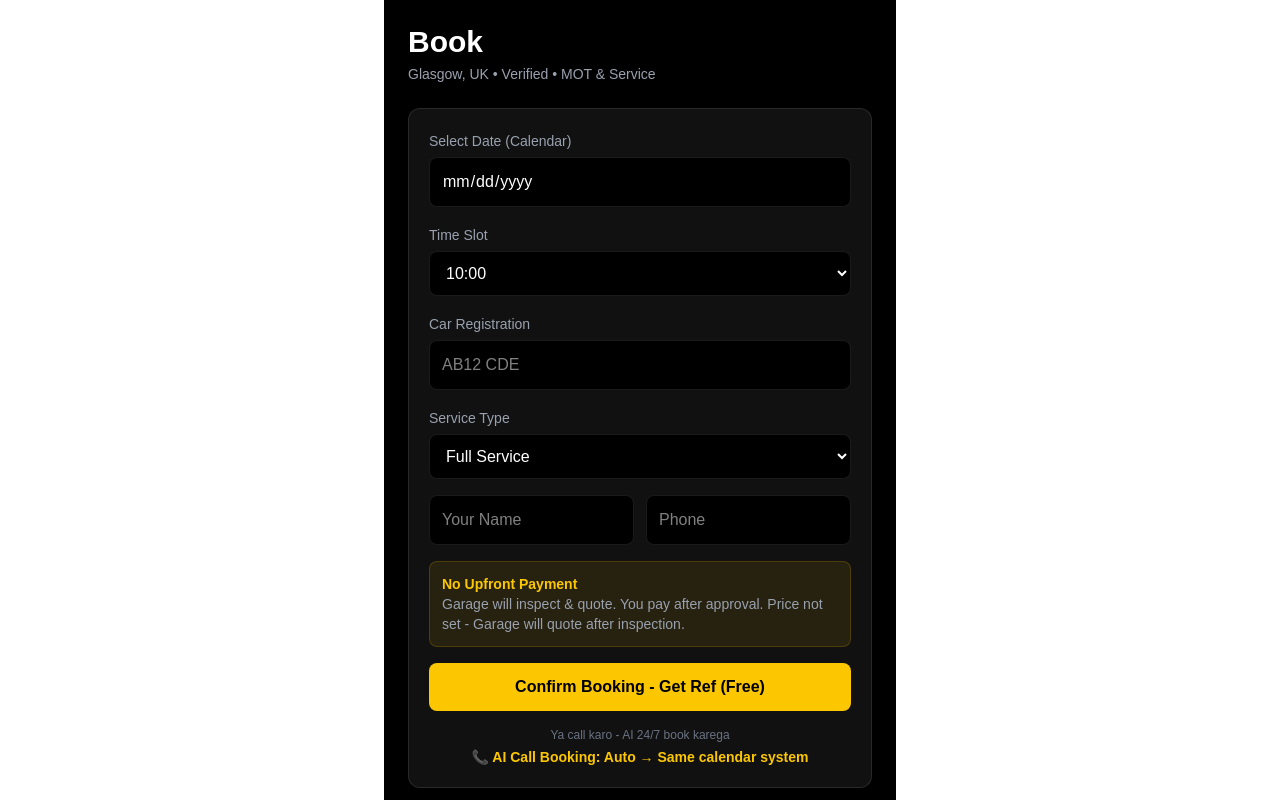
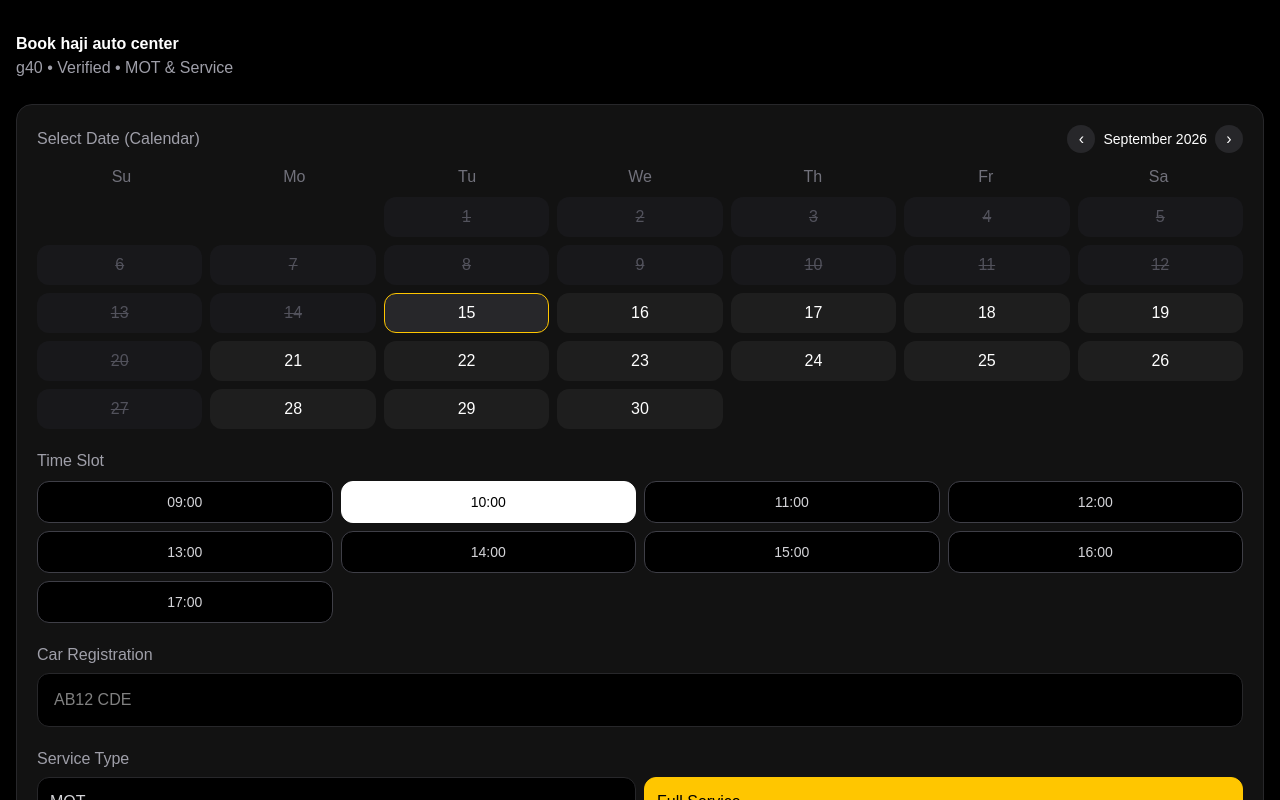
Before and after one commit to ayaan41/ai-garage, a Next.js app: page /book/mobile in a window 1280 px wide. Shown: the top 800 px of the page. Built offline with nearby package versions, Linux system fonts and the light colour scheme; no server answers; the database is empty.

Commit message:
premium calendar

```diff
--- a/src/app/book/[id]/page.tsx
+++ b/src/app/book/[id]/page.tsx
@@ -1,98 +1,144 @@
 "use client";
-import { useState, useEffect } from "react";
+import { useState } from "react";
 import { useParams, useRouter } from "next/navigation";
-import { createClient } from "@supabase/supabase-js";
 
-const supabase = createClient(process.env.NEXT_PUBLIC_SUPABASE_URL!, process.env.NEXT_PUBLIC_SUPABASE_ANON_KEY!);
+export default function BookPage() {
+  const params = useParams();
+  const router = useRouter();
+  const garageId = params.id as string;
 
-export default function BookGaragePage() {
-  const { id } = useParams();
-  const router = useRouter();
-  const [garage, setGarage] = useState<any>(null);
-  const [date, setDate] = useState("");
-  const [time, setTime] = useState("10:00");
+  const [selectedDate, setSelectedDate] = useState<Date | null>(null);
+  const [selectedTime, setSelectedTime] = useState("10:00");
   const [carReg, setCarReg] = useState("");
   const [service, setService] = useState("Full Service");
   const [name, setName] = useState("");
   const [phone, setPhone] = useState("");
   const [loading, setLoading] = useState(false);
+  const [currentMonth, setCurrentMonth] = useState(new Date());
 
-  useEffect(() => {
-    supabase.from("garages").select("*").eq("id", id).single().then(({data})=>setGarage(data));
-  }, [id]);
+  const getDaysInMonth = () => {
+    const year = currentMonth.getFullYear();
+    const month = currentMonth.getMonth();
+    const firstDay = new Date(year, month, 1);
+    const lastDay = new Date(year, month + 1, 0);
+    const days = [];
+    for (let i = 0; i < firstDay.getDay(); i++) days.push(null);
+    for (let d = 1; d <= lastDay.getDate(); d++) {
+      days.push(new Date(year, month, d));
+    }
+    return days;
+  };
+
+  const timeSlots = ["09:00","10:00","11:00","12:00","13:00","14:00","15:00","16:00","17:00"];
+  const services = ["MOT","Full Service","Interim Service","Brake Check","Engine Diagnostics","Oil Change"];
+
+  const isPast = (date: Date) => {
+    const today = new Date(); today.setHours(0,0,0,0);
+    return date < today;
+  };
+  const isSunday = (date: Date) => date.getDay() === 0;
+  const isToday = (date: Date) => new Date().toDateString() === date.toDateString();
+  const isSelected = (date: Date) => selectedDate?.toDateString() === date.toDateString();
 
   const handleBooking = async () => {
-    if (!date ||!carReg ||!name ||!phone) { alert("Date, Car Reg, Name, Phone required"); return; }
+    if (!selectedDate ||!carReg ||!name ||!phone) {
+      alert("Please fill all fields + select date");
+      return;
+    }
     setLoading(true);
-    const bookingRef = `GLA-${Math.floor(100000 + Math.random()*900000)}-${Math.random().toString(36).substring(2,4).toUpperCase()}`;
-
-    const { data, error } = await supabase.from("bookings").insert({
-      booking_ref: bookingRef,
-      garage_id: id,
-      garage_name: garage?.name,
+    try {
+      const res = await fetch("/api/bookings", {
+        method: "POST",
+        headers: { "Content-Type": "application/json" },
+        body: JSON.stringify({
+          garage_id: garageId,
+          booking_date: selectedDate.toISOString().split("T")[0],
+          time_slot: selectedTime,
+          car_reg: carReg.toUpperCase(),
           service_type: service,
-      service: service,
-      booking_date: date,
-      booking_time: time,
-      car_reg: carReg,
-      vehicle_reg: carReg,
           customer_name: name,
-      customer_phone: phone,
           phone: phone,
-      status: "pending_quote", // NO PAYMENT - garage will quote after inspection
-      source: "website_calendar",
-      total_price: null, // Price nahi - garage quote karega
-    }).select().single();
-
+          status: "pending_quote",
+        }),
+      });
+      const data = await res.json();
+      router.push(`/track/${data.ref || data.id}`);
+    } catch (e) {
+      alert("Booking failed");
+    }
     setLoading(false);
-    if (error) { alert(error.message); return; }
-    // Track pe bhejo - Domino's style
-    router.push(`/track/${bookingRef}`);
   };
 
+  const days = getDaysInMonth();
+
   return (
-    <div className="min-h-screen bg-black text-white p-6 max-w-lg mx-auto">
-      <h1 className="text-3xl font-bold">Book {garage?.name}</h1>
-      <p className="text-gray-400 text-sm mt-1">{garage?.address || "Glasgow, UK"} • Verified • MOT & Service</p>
-
-      <div className="mt-6 bg-[#111] border border-white/10 rounded-xl p-5 space-y-4">
+    <div className="min-h-screen bg-black text-white flex justify-center p-4">
+      <div className="w-full max-w-">
+        <div className="mb-6 pt-4">
+          <h1 className="text- font-bold">Book haji auto center</h1>
+          <p className="text-zinc-400 text-">g40 • Verified • MOT & Service</p>
+        </div>
+        <div className="bg-[#121212] border border-zinc-800 rounded-2xl p-5 space-y-5">
           <div>
-          <label className="text-sm text-gray-400">Select Date (Calendar)</label>
-          <input type="date" value={date} onChange={e=>setDate(e.target.value)} className="w-full mt-1 bg-black border border-white/10 rounded-lg p-3" min={new Date().toISOString().split('T')[0]} />
+            <div className="flex justify-between items-center mb-3">
+              <label className="text- text-zinc-400">Select Date (Calendar)</label>
+              <div className="flex gap-2 items-center">
+                <button onClick={() => setCurrentMonth(new Date(currentMonth.getFullYear(), currentMonth.getMonth()-1, 1))} className="w-7 h-7 rounded-full bg-zinc-800">‹</button>
+                <span className="text-sm font-medium">{currentMonth.toLocaleString('en-GB', { month: 'long', year: 'numeric' })}</span>
+                <button onClick={() => setCurrentMonth(new Date(currentMonth.getFullYear(), currentMonth.getMonth()+1, 1))} className="w-7 h-7 rounded-full bg-zinc-800">›</button>
+              </div>
+            </div>
+            <div className="grid grid-cols-7 gap-1 text- text-zinc-500 mb-2 text-center">
+              <div>Su</div><div>Mo</div><div>Tu</div><div>We</div><div>Th</div><div>Fr</div><div>Sa</div>
+            </div>
+            <div className="grid grid-cols-7 gap-2">
+              {days.map((d, i) => {
+                if (!d) return <div key={i} />;
+                const disabled = isPast(d) || isSunday(d);
+                return (
+                  <button key={i} disabled={disabled} onClick={() => setSelectedDate(d)}
+                    className={`h-10 rounded-xl text- font-medium
+                      ${disabled? "bg-zinc-900 text-zinc-600 line-through" : ""}
+                      ${!disabled && isSelected(d)? "bg-[#FFC600] text-black scale-105" : ""}
+                      ${!disabled &&!isSelected(d) && isToday(d)? "bg-zinc-800 border border-[#FFC600] text-white" : ""}
+                      ${!disabled &&!isSelected(d) &&!isToday(d)? "bg-[#1E1E1E] hover:bg-zinc-700 text-white" : ""}`}>
+                    {d.getDate()}
+                  </button>
+                );
+              })}
+            </div>
           </div>
           <div>
-          <label className="text-sm text-gray-400">Time Slot</label>
-          <select value={time} onChange={e=>setTime(e.target.value)} className="w-full mt-1 bg-black border border-white/10 rounded-lg p-3">
-            <option>09:00</option><option>10:00</option><option>11:00</option><option>12:00</option><option>13:00</option><option>14:00</option><option>15:00</option><option>16:00</option><option>17:00</option>
-          </select>
+            <label className="text- text-zinc-400 mb-2 block">Time Slot</label>
+            <div className="grid grid-cols-4 gap-2">
+              {timeSlots.map(t => (
+                <button key={t} onClick={() => setSelectedTime(t)} className={`py-2.5 rounded-xl text-sm font-medium border ${selectedTime===t? "bg-white text-black border-white" : "bg-black border-zinc-700 text-zinc-300"}`}>{t}</button>
+              ))}
+            </div>
           </div>
           <div>
-          <label className="text-sm text-gray-400">Car Registration</label>
-          <input value={carReg} onChange={e=>setCarReg(e.target.value.toUpperCase())} placeholder="AB12 CDE" className="w-full mt-1 bg-black border border-white/10 rounded-lg p-3" />
+            <label className="text- text-zinc-400">Car Registration</label>
+            <input value={carReg} onChange={e=>setCarReg(e.target.value)} placeholder="AB12 CDE" className="w-full mt-1.5 bg-black border border-zinc-800 rounded-xl px-4 py-3.5 text- uppercase outline-none focus:border-[#FFC600]" />
           </div>
           <div>
-          <label className="text-sm text-gray-400">Service Type</label>
-          <select value={service} onChange={e=>setService(e.target.value)} className="w-full mt-1 bg-black border border-white/10 rounded-lg p-3">
-            <option>Full Service</option><option>MOT</option><option>Brake Check</option><option>Full Diagnostics</option><option>Oil Change</option>
-          </select>
+            <label className="text- text-zinc-400">Service Type</label>
+            <div className="grid grid-cols-2 gap-2 mt-1.5">
+              {services.map(s => (
+                <button key={s} onClick={()=>setService(s)} className={`py-3 rounded-xl text- font-medium border text-left px-3 ${service===s? "bg-[#FFC600] text-black border-[#FFC600]" : "bg-black border-zinc-800 text-zinc-300"}`}>{s}</button>
+              ))}
+            </div>
           </div>
           <div className="grid grid-cols-2 gap-3">
-          <input value={name} onChange={e=>setName(e.target.value)} placeholder="Your Name" className="bg-black border border-white/10 rounded-lg p-3" />
-          <input value={phone} onChange={e=>setPhone(e.target.value)} placeholder="Phone" className="bg-black border border-white/10 rounded-lg p-3" />
+            <input value={name} onChange={e=>setName(e.target.value)} placeholder="Your Name" className="bg-black border border-zinc-800 rounded-xl px-4 py-3.5 text-" />
+            <input value={phone} onChange={e=>setPhone(e.target.value)} placeholder="Phone" className="bg-black border border-zinc-800 rounded-xl px-4 py-3.5 text-" />
           </div>
-
-        <div className="bg-yellow-500/10 border border-yellow-500/20 rounded-lg p-3 text-sm">
-          <p className="text-yellow-400 font-semibold">No Upfront Payment</p>
-          <p className="text-gray-400">Garage will inspect & quote. You pay after approval. Price not set - Garage will quote after inspection.</p>
+          <div className="bg-[#FFC600]/10 border border-[#FFC600]/20 rounded-xl p-3.5">
+            <p className="text-[#FFC600] text- font-bold">No Upfront Payment</p>
+            <p className="text-zinc-400 text- mt-1">Garage will inspect & quote. You pay after approval.</p>
           </div>
-
-        <button onClick={handleBooking} disabled={loading} className="w-full bg-yellow-400 text-black font-bold py-3 rounded-lg hover:bg-yellow-300 disabled:opacity-50">
+          <button onClick={handleBooking} disabled={loading} className="w-full bg-[#FFC600] text-black font-bold py-4 rounded-xl text-">
             {loading? "Booking..." : "Confirm Booking - Get Ref (Free)"}
           </button>
-
-        <div className="text-center">
-          <p className="text-xs text-gray-500">Ya call karo - AI 24/7 book karega</p>
-          <p className="text-sm font-bold text-yellow-400 mt-1">📞 AI Call Booking: {garage?.phone || "Auto"} → Same calendar system</p>
         </div>
       </div>
     </div>
```
Lines whose indentation alone changed are shown as unchanged.
